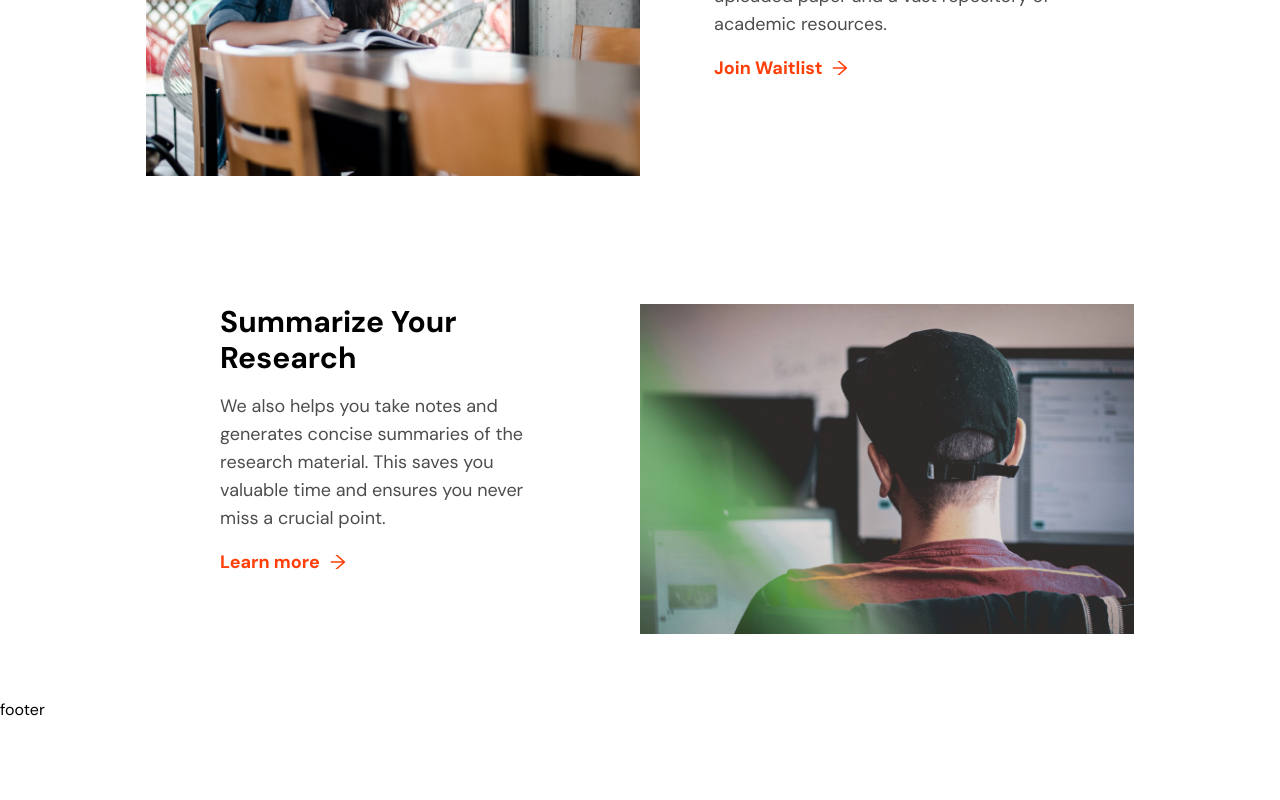
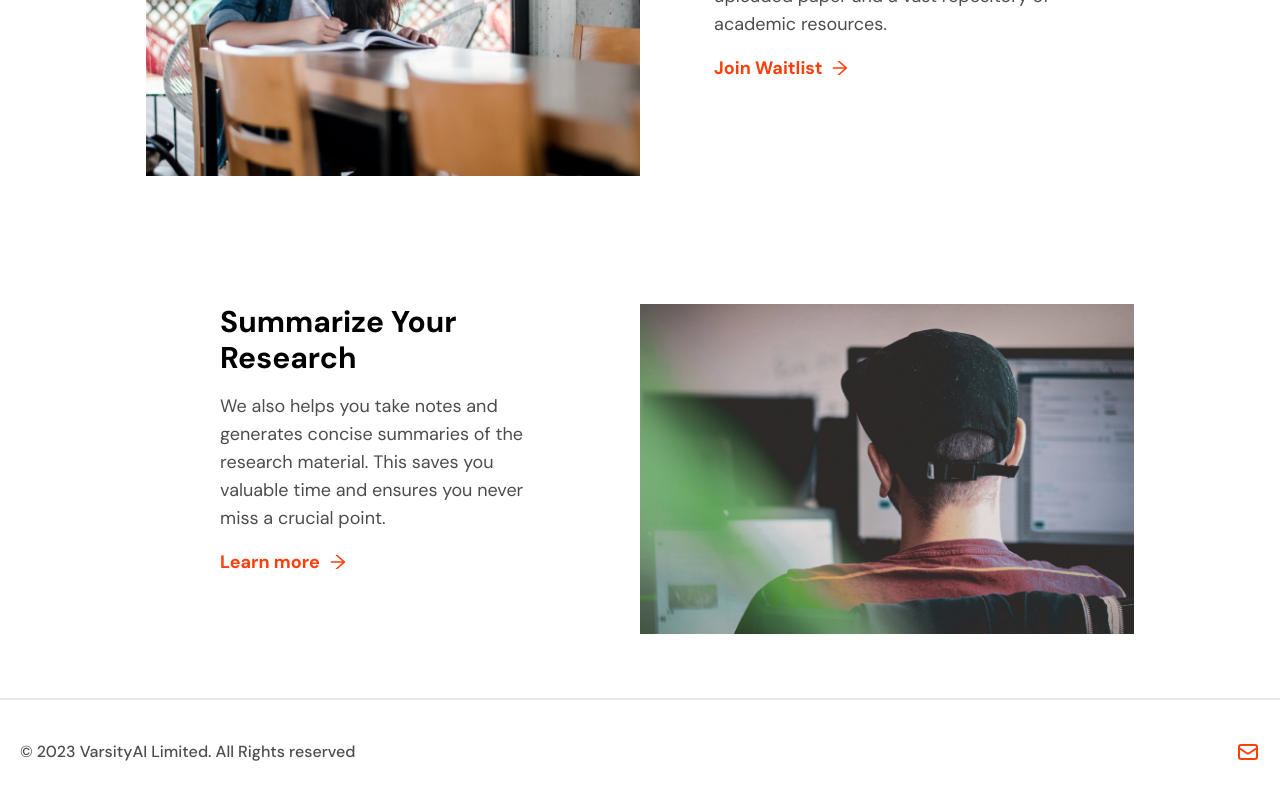
Before and after one commit to zulqarnain1231/varsity-ai, a Next.js app: page / in a window 1280 px wide. Shown: the part 1274-2074 px from the top of the page. Before the commit the page ends 1996 px from the top, so only its background shows below. Built offline with nearby package versions, Linux system fonts and the light colour scheme.

Commit message:
completed the footer

```diff
--- a/components/Shared/Navigations/Footer.tsx
+++ b/components/Shared/Navigations/Footer.tsx
@@ -1,8 +1,15 @@
 import React from "react";
+import { HiOutlineMail } from "react-icons/hi";
 
 const Footer = () => {
+  const year = new Date().getFullYear();
   return (
-    <footer className="w-full flex items-center justify-between">footer</footer>
+    <footer className="w-full flex sm:flex-row flex-col items-center justify-between gap-6 sm:py-10 py-5 border-t-2 px-5">
+      <p className="text-black-main/70 text-base font-medium">
+        © {year} VarsityAI Limited. All Rights reserved
+      </p>
+      <HiOutlineMail className="text-[24px] text-brand-tartary" />
+    </footer>
   );
 };
 
```
